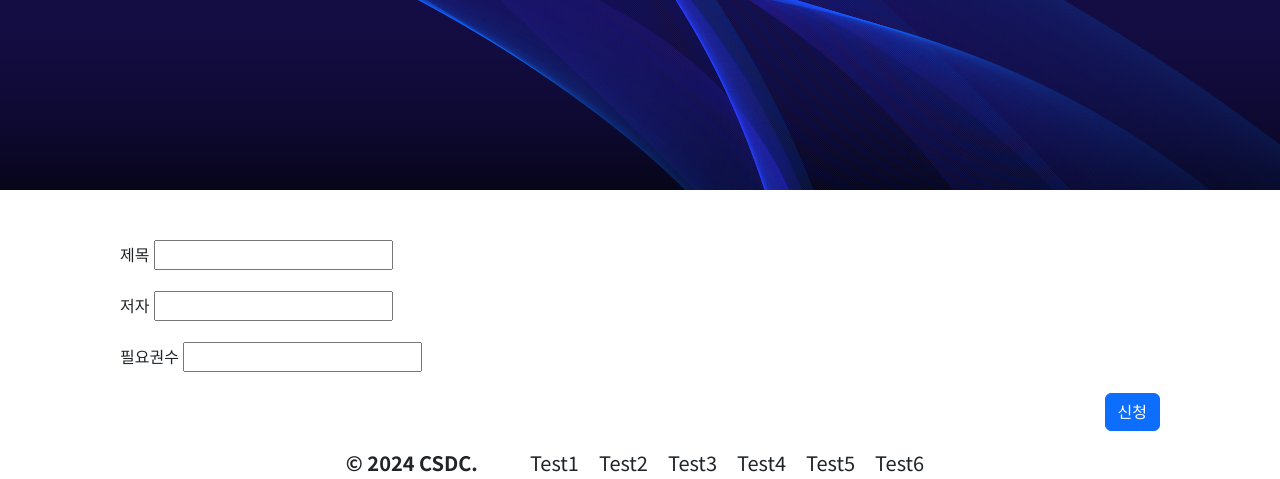
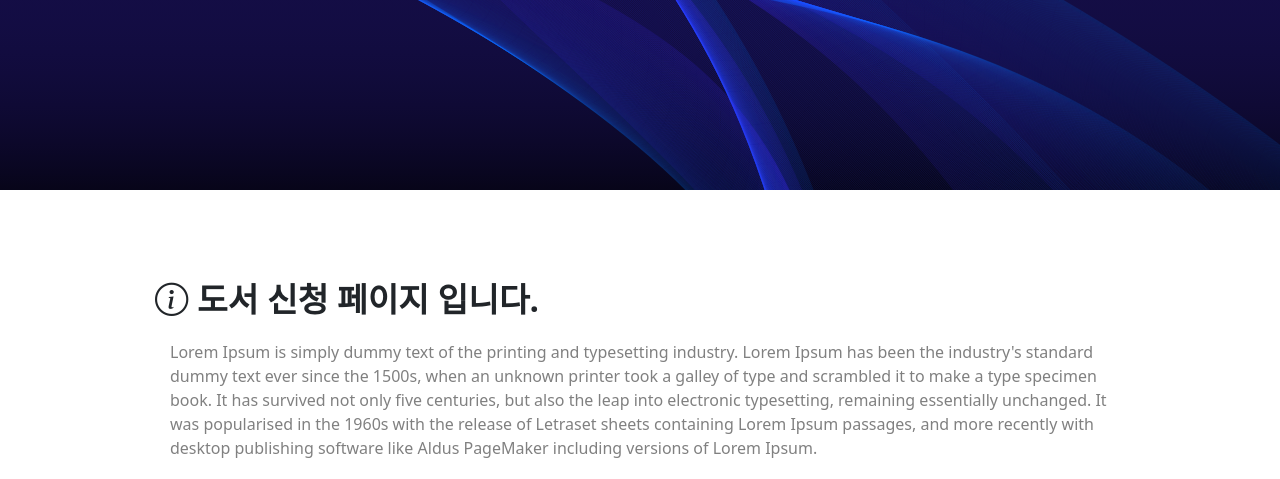
Before and after one commit to SyuCSDC/csdc.kr, a Django app: template csdc/templates/reports/book_request.html in a window 1280 px wide. Shown: the part 366-845 px from the top of the page. Run offline with Django 3.2, Linux system fonts and the light colour scheme; the template is opened without the code that fills it, so the values that code supplies are empty, except form fields; tables that the repository leaves empty hold one stand-in row (values such as "Sample post"); form fields are guessed from the names that the template uses; some libraries are stand-ins or nearby versions; some web fonts are replaced; grey boxes are pictures that could not be loaded.

Commit message:
feat: new book page & some modified

```diff
--- a/csdc/templates/reports/book_request.html
+++ b/csdc/templates/reports/book_request.html
@@ -1,26 +1,40 @@
-{% extends 'base.html' %}
-{% load widget_tweaks %}
-{% block content %}
+{% extends 'base.html' %} {% load widget_tweaks %} {% block content %}
+
+<link rel="stylesheet" href="https://cdn.jsdelivr.net/npm/bootstrap-icons@1.11.3/font/bootstrap-icons.min.css" />
+
 <script>
-    document.getElementById('msg').innerHTML="<span >도서 신청</span>"
+  document.getElementById("msg").innerHTML = "도서 신청";
 </script>
-    <div class="container" style="padding: 50px;">
-        <form method="post" class="form">
+
+<div class="container" style="padding: 60px">
+  <div style="margin: 25px">
+    <div style="font-size: 25pt; font-weight: bold; margin-block: 15px">
+      <i class="bi bi-info-circle"></i>
+      도서 신청 페이지 입니다.
+    </div>
+    <div style="color: gray; margin: 15px">
+      Lorem Ipsum is simply dummy text of the printing and typesetting industry. Lorem Ipsum has been the industry's standard dummy text ever since the 1500s,
+      when an unknown printer took a galley of type and scrambled it to make a type specimen book. It has survived not only five centuries, but also the leap
+      into electronic typesetting, remaining essentially unchanged. It was popularised in the 1960s with the release of Letraset sheets containing Lorem Ipsum
+      passages, and more recently with desktop publishing software like Aldus PageMaker including versions of Lorem Ipsum.
+    </div>
+  </div>
+  <hr />
+  <form method="post">
     {% csrf_token %}
     <div class="mb-3">
-                <label for="{{ form.title.id_for_label }}" class="form-label">제목</label>
-                {{ form.title|add_class:"form-control" }}
+      <label for="{{ form.title.id_for_label }}" class="form-label">책 제목</label>
+      {{ form.title | add_class:"form-control" }}
     </div>
     <div class="mb-3">
-                <label for="{{ form.author.id_for_label }}" class="form-label">저자</label>
-                {{ form.author|add_class:"form-control" }}
+      <label for="{{ form.author.id_for_label }}" class="form-label">책 저자</label>
+      {{ form.author | add_class:"form-control" }}
     </div>
     <div class="mb-3">
-                <label for="{{ form.needed_copies.id_for_label }}" class="form-label">필요권수</label>
-                {{ form.needed_copies|add_class:"form-control"}}
+      <label for="{{ form.needed_copies.id_for_label }}" class="form-label">필요권 수</label>
+      {{ form.needed_copies | add_class:"form-control" }}
     </div>
-            <!-- 폼 필드 추가 -->
-            <button type="submit" class="btn btn-primary" style="float: right;">신청</button>
+    <button type="submit" class="btn btn-primary" style="float: right">신청</button>
   </form>
 </div>
 {% endblock %}
```
Also changed, not shown: csdc/templates/reports/book_list.html (+26 -8 lines), csdc/templates/reports/report_list.html (+6 -4 lines), 1 other file. Lines whose indentation alone changed are shown as unchanged.
